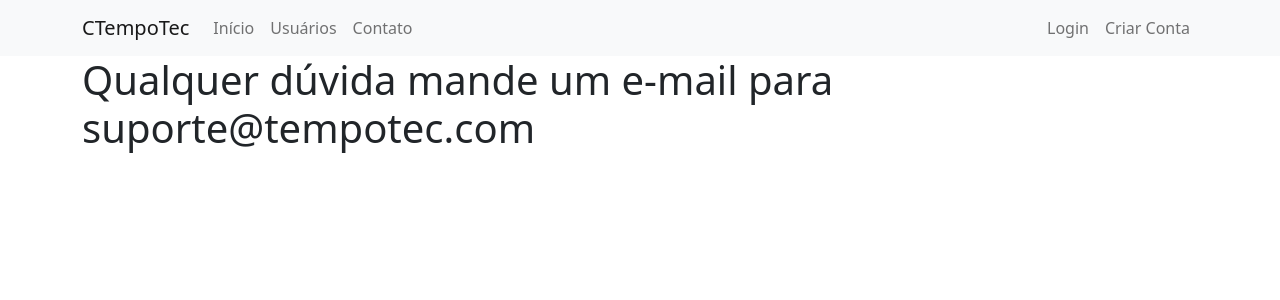
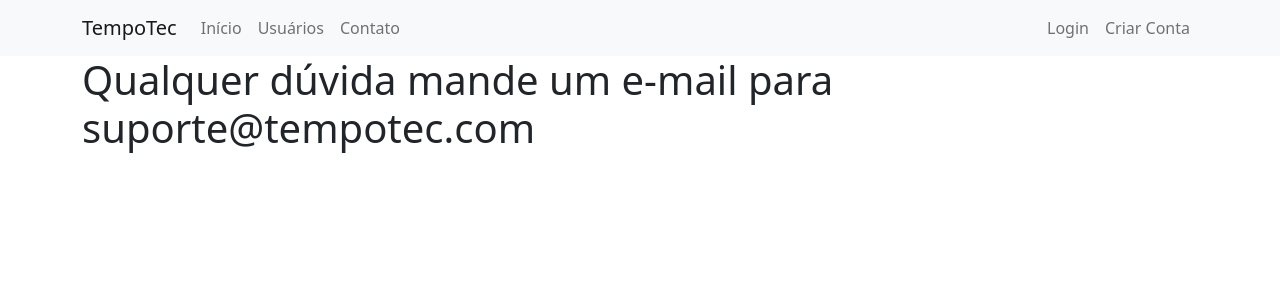
Before and after one commit to cristersom/tempotec, a Flask app: page /contato in a window 1280 px wide. Shown: the top 300 px of the page. Run offline with Flask 3, Linux system fonts and the light colour scheme.

Commit message:
Atualiza ambiente virtual e dependências

```diff
--- a/tempotec/templates/navbar.html
+++ b/tempotec/templates/navbar.html
@@ -1,6 +1,6 @@
 <nav class="navbar navbar-expand-lg navbar-light bg-light">
   <div class="container-fluid container">
-    <a class="navbar-brand" href="{{ url_for('home') }}">CTempoTec</a>
+    <a class="navbar-brand" href="{{ url_for('home') }}">TempoTec</a>
     <div class="collapse navbar-collapse" id="navbarSupportedContent">
       <ul class="navbar-nav me-auto mb-2 mb-lg-0">
         <li class="nav-item">
```
Also changed, not shown: instance/comunidade.db (added), 1 other file.
